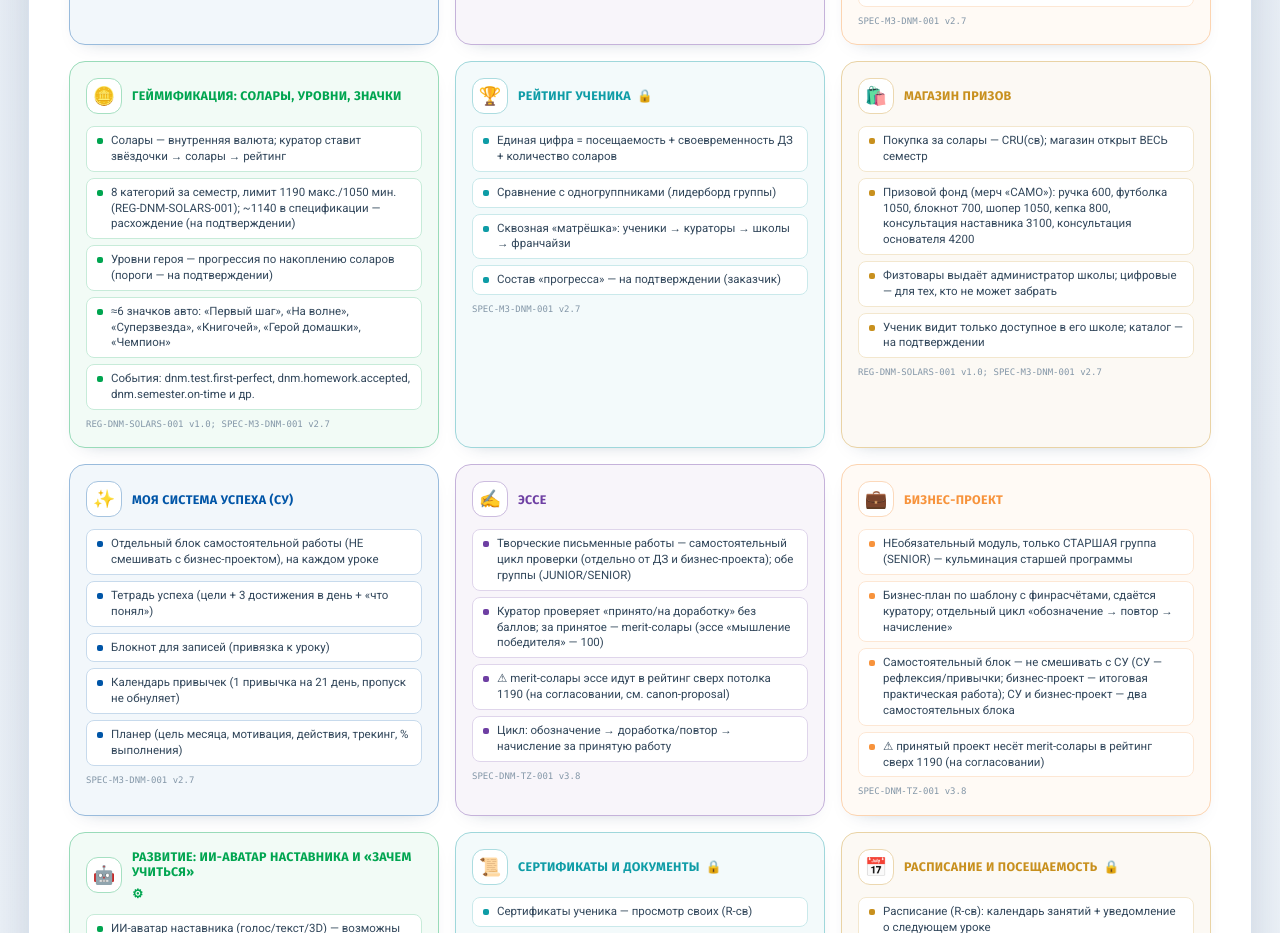
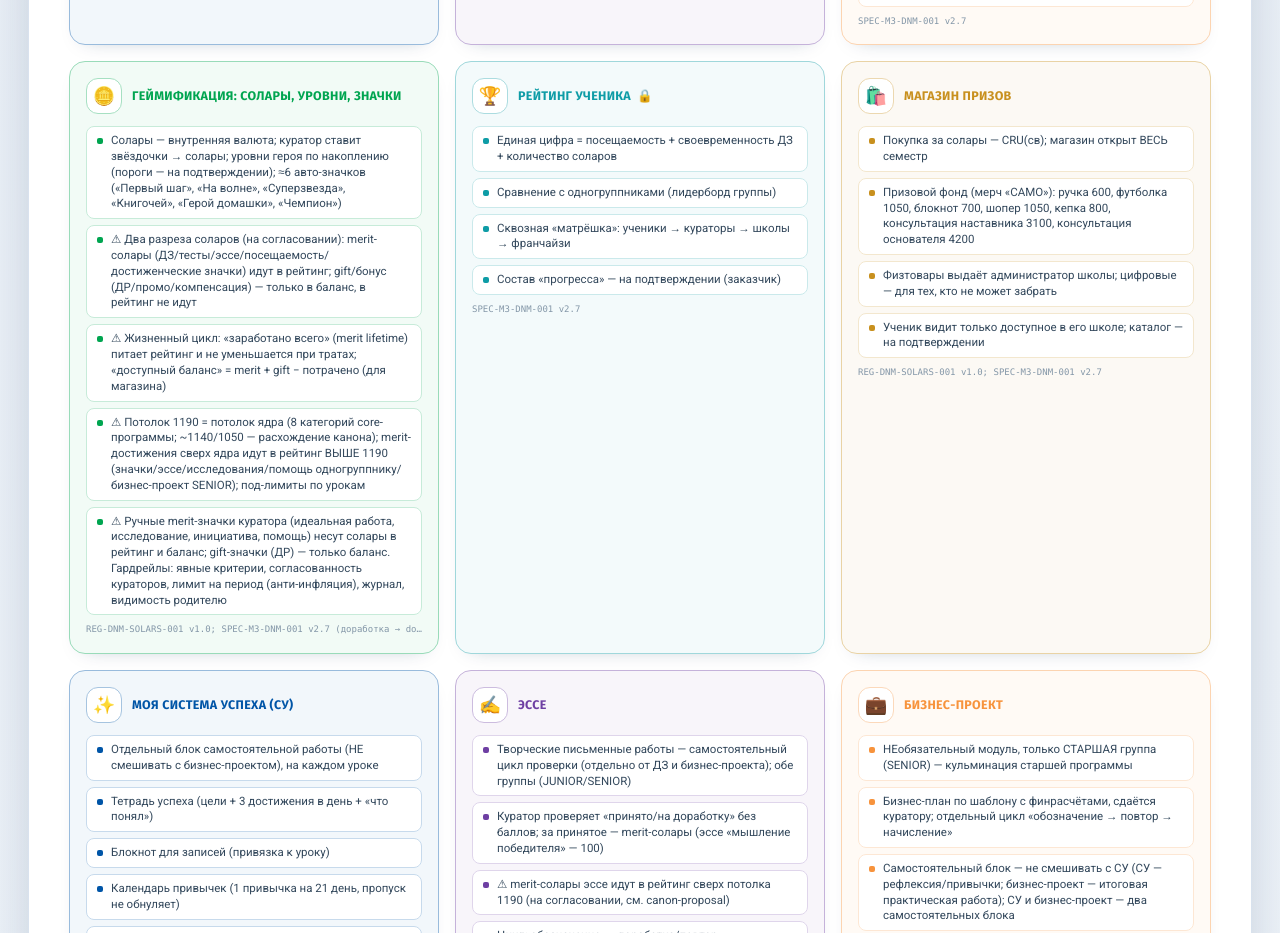
Before and after one commit to SigmeD/samo_architecture, a Next.js app: page /cabinet/child in a window 1280 px wide. Shown: the part 1220-2153 px from the top of the page. Built offline with nearby package versions, Linux system fonts and the light colour scheme.

Commit message:
feat(child): геймификация — разрез merit/gift, merit-stretch сверх 1190, ручные значки

```diff
--- a/content/cabinets/child.ts
+++ b/content/cabinets/child.ts
@@ -32,7 +32,13 @@ export const child: CabinetSpec = {
     { title: "🏠 Главная (дашборд)", items: ["🦸 Персонаж-герой с уровнем, прогресс-баром и ближайшим уроком", "🪙 HUD баланса соларов и текущего уровня", "🎯 Квесты и награды уровня", "🏆 Лента рейтинга (сравнение с одногруппниками)", "🔔 Виджет уведомлений"], source: "SPEC-DNM-TZ-001 v3.8" },
     { title: "📚 Учебный цикл и уроки", items: ["Видеоурок наставника (своё хранилище, не YouTube), пересмотр без ограничений", "Классная работа на занятии (блоки-квесты, «Отправить»)", "Программа: все темы, статус «пройдено / не пройдено»", "Логика: видео заранее → на занятии разбор фрагментов с куратором"], source: "SPEC-M3-DNM-001 v2.7", readOnly: true },
     { title: "📤 ДЗ, тесты и успеваемость", items: ["Сдача ДЗ и тестов — CRU(св), единственная роль с этим правом (родитель — нет)", "Статусы PENDING→SUBMITTED→IN_REVIEW→ACCEPTED/REVISION; «принято/на доработку» БЕЗ баллов", "Тесты ≥70%, до 10 попыток; урочный тест и ДЗ переход не блокируют", "Успеваемость = % видео + % ДЗ в срок + % посещаемости; цвет: зелёный >80 / жёлтый 50–80 / красный <50", "Невыполненные ДЗ — списком, доделать позже (к итоговому тесту все сданы)"], source: "SPEC-M3-DNM-001 v2.7" },
-    { title: "🪙 Геймификация: солары, уровни, значки", items: ["Солары — внутренняя валюта; куратор ставит звёздочки → солары → рейтинг", "8 категорий за семестр, лимит 1190 макс./1050 мин. (REG-DNM-SOLARS-001); ~1140 в спецификации — расхождение (на подтверждении)", "Уровни героя — прогрессия по накоплению соларов (пороги — на подтверждении)", "≈6 значков авто: «Первый шаг», «На волне», «Суперзвезда», «Книгочей», «Герой домашки», «Чемпион»", "События: dnm.test.first-perfect, dnm.homework.accepted, dnm.semester.on-time и др."], source: "REG-DNM-SOLARS-001 v1.0; SPEC-M3-DNM-001 v2.7" },
+    { title: "🪙 Геймификация: солары, уровни, значки", items: [
+      "Солары — внутренняя валюта; куратор ставит звёздочки → солары; уровни героя по накоплению (пороги — на подтверждении); ≈6 авто-значков («Первый шаг», «На волне», «Суперзвезда», «Книгочей», «Герой домашки», «Чемпион»)",
+      "⚠ Два разреза соларов (на согласовании): merit-солары (ДЗ/тесты/эссе/посещаемость/достиженческие значки) идут в рейтинг; gift/бонус (ДР/промо/компенсация) — только в баланс, в рейтинг не идут",
+      "⚠ Жизненный цикл: «заработано всего» (merit lifetime) питает рейтинг и не уменьшается при тратах; «доступный баланс» = merit + gift − потрачено (для магазина)",
+      "⚠ Потолок 1190 = потолок ядра (8 категорий core-программы; ~1140/1050 — расхождение канона); merit-достижения сверх ядра идут в рейтинг ВЫШЕ 1190 (значки/эссе/исследования/помощь одногруппнику/бизнес-проект SENIOR); под-лимиты по урокам",
+      "⚠ Ручные merit-значки куратора (идеальная работа, исследование, инициатива, помощь) несут солары в рейтинг и баланс; gift-значки (ДР) — только баланс. Гардрейлы: явные критерии, согласованность кураторов, лимит на период (анти-инфляция), журнал, видимость родителю",
+    ], source: "REG-DNM-SOLARS-001 v1.0; SPEC-M3-DNM-001 v2.7 (доработка → docs/canon-proposals/2026-06-09-uchenik-redesign.md)" },
     { title: "🏆 Рейтинг ученика", items: ["Единая цифра = посещаемость + своевременность ДЗ + количество соларов", "Сравнение с одногруппниками (лидерборд группы)", "Сквозная «матрёшка»: ученики → кураторы → школы → франчайзи", "Состав «прогресса» — на подтверждении (заказчик)"], source: "SPEC-M3-DNM-001 v2.7", readOnly: true },
     { title: "🛍️ Магазин призов", items: ["Покупка за солары — CRU(св); магазин открыт ВЕСЬ семестр", "Призовой фонд (мерч «САМО»): ручка 600, футболка 1050, блокнот 700, шопер 1050, кепка 800, консультация наставника 3100, консультация основателя 4200", "Физтовары выдаёт администратор школы; цифровые — для тех, кто не может забрать", "Ученик видит только доступное в его школе; каталог — на подтверждении"], source: "REG-DNM-SOLARS-001 v1.0; SPEC-M3-DNM-001 v2.7" },
     { title: "✨ Моя система успеха (СУ)", items: ["Отдельный блок самостоятельной работы (НЕ смешивать с бизнес-проектом), на каждом уроке", "Тетрадь успеха (цели + 3 достижения в день + «что понял»)", "Блокнот для записей (привязка к уроку)", "Календарь привычек (1 привычка на 21 день, пропуск не обнуляет)", "Планер (цель месяца, мотивация, действия, трекинг, % выполнения)"], source: "SPEC-M3-DNM-001 v2.7" },
```
Also changed, not shown: 1 other file (tests, documents, lock files or other folders).
